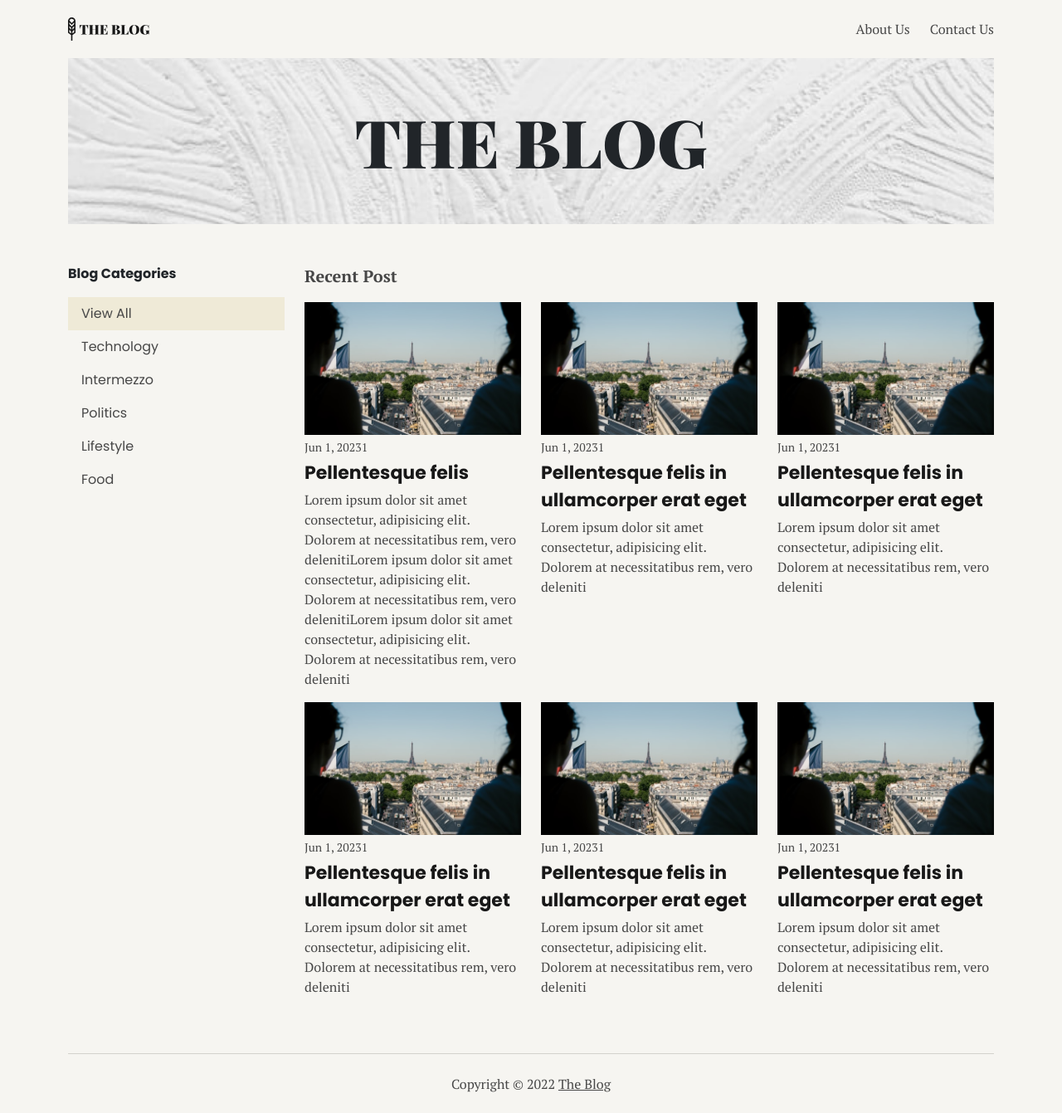
After one commit to arialghifari/Blog, a PHP site: page /read.php in a window 1280 px wide. The commit adds this page. Shown: the whole page at 83% size. Run offline with PHP 8.4, Linux system fonts and the light colour scheme.

Commit message:
Update post

```diff
--- a/dashboard/post/add.php
+++ b/dashboard/post/add.php
@@ -12,11 +12,12 @@ if (isset($_POST['submit'])) {
 	$current_date = date('Y-m-d');
 
 	// Start image upload
-	$file_name = rand(1,1000) . $_FILES['image']['name'];
+	$file_name = $_FILES['image']['name'];
+	$file_name_format = rand(1, 1000) . $file_name;
 	$file_size = $_FILES['image']['size'];
 	$tmp = $_FILES['image']['tmp_name'];
 	$extension = strtolower(pathinfo($file_name, PATHINFO_EXTENSION));
-// return var_dump($file_name);
+
 	if (empty($title) || empty($category) || empty($body) || empty($file_name)) {
 		$errorMessage = "Please fill out all field";
 
--- /dev/null
+++ b/read.php
@@ -0,0 +1,177 @@
+<!DOCTYPE html>
+<html lang="en">
+
+<head>
+	<meta charset="UTF-8" />
+	<meta http-equiv="X-UA-Compatible" content="IE=edge" />
+	<meta name="viewport" content="width=device-width, initial-scale=1.0" />
+	<link rel="stylesheet" href="./style/bootstrap.min.css" />
+	<script src="./style/bootstrap.bundle.min.js"></script>
+	<link rel="stylesheet" href="./style/main.css" />
+	<title>The Blog</title>
+</head>
+
+<body>
+	<div class="container">
+		<!-- Start Top Navigation -->
+		<nav class="nav-main" aria-label="main navigation">
+			<a href="#"><img src="./assets/logo.svg" alt="The Blog Logo" /></a>
+
+			<div>
+				<a href="#">About Us</a>
+				<a href="#">Contact Us</a>
+			</div>
+		</nav>
+		<!-- End Top Navigation -->
+
+		<header>
+			<section class="banner">
+				<img src="./assets/banner.jpg" alt="Banner" />
+				<h1 class="display-1">THE BLOG</h1>
+			</section>
+		</header>
+
+		<main>
+			<div class="row mt-0 mt-md-5">
+				<!-- Start Aside -->
+				<aside class="col-12 col-md-3 mb-4">
+					<div class="category">
+						<p class="manage__title">Blog Categories</p>
+
+						<nav class="nav-side" aria-label="Category Navigation">
+							<a href="#">
+								<p class="active">View All</p>
+							</a>
+							<a href="#">
+								<p>Technology</p>
+							</a>
+							<a href="#">
+								<p>Intermezzo</p>
+							</a>
+							<a href="#">
+								<p>Politics</p>
+							</a>
+							<a href="#">
+								<p>Lifestyle</p>
+							</a>
+							<a href="#">
+								<p>Food</p>
+							</a>
+						</nav>
+					</div>
+				</aside>
+				<!-- End Aside -->
+
+				<!-- Start Recent Post -->
+				<article class="col-12 col-md-9 post">
+					<p class="title-post">Recent Post</p>
+					<div class="row mb-3">
+						<div class="col-12 col-md-6 col-lg-4 mb-3">
+							<a href="#"><img src="./assets/img2.jpg" alt="" class="post__image" /></a>
+							<p class="post__date">Jun 1, 20231</p>
+							<a href="#">
+								<p class="post__title">Pellentesque felis</p>
+							</a>
+							<a href="#">
+								<p class="post__body">
+									Lorem ipsum dolor sit amet consectetur, adipisicing elit.
+									Dolorem at necessitatibus rem, vero delenitiLorem ipsum
+									dolor sit amet consectetur, adipisicing elit. Dolorem at
+									necessitatibus rem, vero delenitiLorem ipsum dolor sit amet consectetur, adipisicing elit.
+									Dolorem at necessitatibus rem, vero deleniti
+								</p>
+							</a>
+						</div>
+
+						<div class="col-12 col-md-6 col-lg-4 mb-3">
+							<a href="#"><img src="./assets/img2.jpg" alt="" class="post__image" /></a>
+							<p class="post__date">Jun 1, 20231</p>
+							<a href="#">
+								<p class="post__title">
+									Pellentesque felis in ullamcorper erat eget
+								</p>
+							</a>
+							<a href="#">
+								<p class="post__body">
+									Lorem ipsum dolor sit amet consectetur, adipisicing elit.
+									Dolorem at necessitatibus rem, vero deleniti
+								</p>
+							</a>
+						</div>
+
+						<div class="col-12 col-md-6 col-lg-4 mb-3">
+							<a href="#"><img src="./assets/img2.jpg" alt="" class="post__image" /></a>
+							<p class="post__date">Jun 1, 20231</p>
+							<a href="#">
+								<p class="post__title">
+									Pellentesque felis in ullamcorper erat eget
+								</p>
+							</a>
+							<a href="#">
+								<p class="post__body">
+									Lorem ipsum dolor sit amet consectetur, adipisicing elit.
+									Dolorem at necessitatibus rem, vero deleniti
+								</p>
+							</a>
+						</div>
+
+						<div class="col-12 col-md-6 col-lg-4 mb-3">
+							<a href="#"><img src="./assets/img2.jpg" alt="" class="post__image" /></a>
+							<p class="post__date">Jun 1, 20231</p>
+							<a href="#">
+								<p class="post__title">
+									Pellentesque felis in ullamcorper erat eget
+								</p>
+							</a>
+							<a href="#">
+								<p class="post__body">
+									Lorem ipsum dolor sit amet consectetur, adipisicing elit.
+									Dolorem at necessitatibus rem, vero deleniti
+								</p>
+							</a>
+						</div>
+
+						<div class="col-12 col-md-6 col-lg-4 mb-3">
+							<a href="#"><img src="./assets/img2.jpg" alt="" class="post__image" /></a>
+							<p class="post__date">Jun 1, 20231</p>
+							<a href="#">
+								<p class="post__title">
+									Pellentesque felis in ullamcorper erat eget
+								</p>
+							</a>
+							<a href="#">
+								<p class="post__body">
+									Lorem ipsum dolor sit amet consectetur, adipisicing elit.
+									Dolorem at necessitatibus rem, vero deleniti
+								</p>
+							</a>
+						</div>
+
+						<div class="col-12 col-md-6 col-lg-4 mb-3">
+							<a href="#"><img src="./assets/img2.jpg" alt="" class="post__image" /></a>
+							<p class="post__date">Jun 1, 20231</p>
+							<a href="#">
+								<p class="post__title">
+									Pellentesque felis in ullamcorper erat eget
+								</p>
+							</a>
+							<a href="#">
+								<p class="post__body">
+									Lorem ipsum dolor sit amet consectetur, adipisicing elit.
+									Dolorem at necessitatibus rem, vero deleniti
+								</p>
+							</a>
+						</div>
+					</div>
+				</article>
+				<!-- End Recent Post -->
+			</div>
+		</main>
+
+		<footer>
+			<p>Copyright © <?= date('Y') ?> <a href="#">The Blog</a></p>
+		</footer>
+	</div>
+</body>
+
+</html>
--- a/style/main.css
+++ b/style/main.css
@@ -176,11 +176,21 @@ article {
   height: 100%;
 }
 
+.preview__image {
+  margin: 0 auto;
+  width: 100%;
+  object-fit: cover;
+  object-position: center;
+  height: 200px;
+  display: block;
+}
+
 .post__image,
 .post__image-large {
   width: 100%;
-  max-height: 300px;
   object-fit: cover;
+  object-position: center;
+  height: 280px;
 }
 
 .post__date {
@@ -213,6 +223,11 @@ article {
   color: red;
 }
 
+.tox {
+  border: 1px solid var(--dark) !important;
+  border-radius: 0 !important;
+}
+
 footer {
   display: flex;
   justify-content: center;
@@ -231,13 +246,16 @@ footer a:hover {
 }
 
 @media screen and (min-width: 768px) {
+  .post__image {
+    height: 160px;
+  }
+
+  .preview__image {
+    height: 400px;
+  }
 }
 
 @media screen and (min-width: 1200px) {
-  .post__image {
-    height: 180px;
-  }
-
   .post__image-large {
     max-height: 400px;
   }
```
Also changed, not shown: dashboard/post/add_form.php (+11 -3 lines), dashboard/post/edit_form.php (+22 -7 lines), dashboard/post/index.php (+5 -2 lines), dashboard/post/update.php (+47 -1 lines), index.php (+38 -113 lines), assets/post_image/230E7F7E237-AD2C-44C1-9D27-D67AA194F69E.JPG (added), assets/post_image/301WhatsApp Image 2022-06-12 at 6.35.53 PM.jpeg (added), assets/post_image/469WhatsApp Image 2022-06-16 at 8.41.53 AM (1).jpeg (deleted), assets/post_image/552DSC08408.JPG (added), assets/post_image/660FB9685-4DE7-433E-97DD-1E0700ABFA33.JPG (added).
